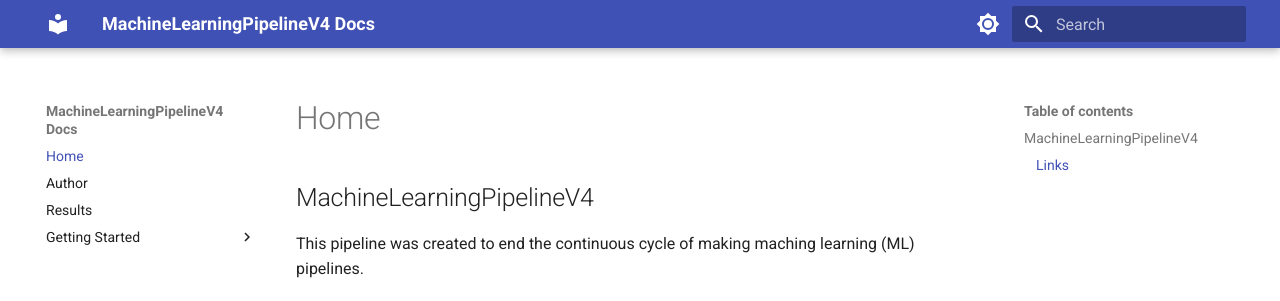
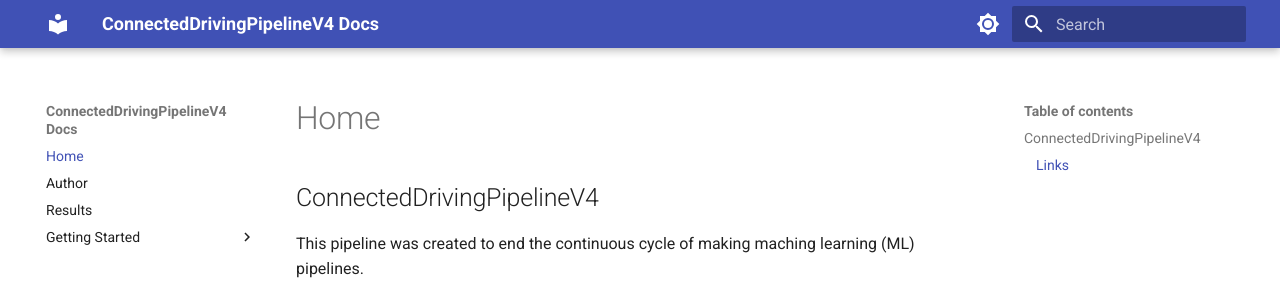
Before and after one commit to aaron777collins/ConnectedDrivingPipelineV4, an MkDocs documentation site: the page built from docs/index.md, in a window 1280 px wide. Shown: the top 301 px of the page. Built offline with MkDocs 1.6.1 and Material for MkDocs 9.7.7, drawn with Linux system fonts in a browser that asks for light colours.

Commit message:
renamed pipeline

````diff
--- a/README.md
+++ b/README.md
@@ -1,6 +1,6 @@
-# MachineLearningPipelineV4
+# ConnectedDrivingPipelineV4
 A refined pipeline for connected driving dataset generation and machine learning. The goal of this pipeline is to be reusable and easy for teams to use.
 
 ## Links
-- [Documentation](http://aaron777collins.github.io/MachineLearningPipelineV4)
-- [Repository](https://github.com/aaron777collins/MachineLearningPipelineV4)
+- [Documentation](http://aaron777collins.github.io/ConnectedDrivingPipelineV4)
+- [Repository](https://github.com/aaron777collins/ConnectedDrivingPipelineV4)
--- a/docs/Getting Started/setup.md
+++ b/docs/Getting Started/setup.md
@@ -7,13 +7,13 @@
 - [Git](https://git-scm.com/downloads)
 ## Install
 1. Install the requirements listed above.
-2. clone the [github repo](https://github.com/aaron777collins/MachineLearningPipelineV4) by running the following in your git bash terminal:
+2. clone the [github repo](https://github.com/aaron777collins/ConnectedDrivingPipelineV4) by running the following in your git bash terminal:
 ``` bash
-git clone https://github.com/aaron777collins/MachineLearningPipelineV4.git
+git clone https://github.com/aaron777collins/ConnectedDrivingPipelineV4.git
 ```
 3. cd into the folder by typing:
 ``` bash
-cd MachineLearningPipelineV4
+cd ConnectedDrivingPipelineV4
 ```
 *Note that all your future commands will be expected to start from this directory.*
 4. Create a folder called `data`
--- a/docs/index.md
+++ b/docs/index.md
@@ -1,4 +1,4 @@
-##  MachineLearningPipelineV4
+##  ConnectedDrivingPipelineV4
 
 This pipeline was created to end the continuous cycle of making maching learning (ML) pipelines.
 
@@ -12,5 +12,5 @@ Head to [Setup](./Getting%20Started/setup.html) to get started.
 ### Links
 - [Setup](./Getting%20Started/setup.html) to get started.
 - [Development](./Getting%20Started/development.html) for developing a pipeline user file.
-- [Repo](https://github.com/aaron777collins/MachineLearningPipelineV4) for the project repository.
+- [Repo](https://github.com/aaron777collins/ConnectedDrivingPipelineV4) for the project repository.
 - [Other Projects](https://www.aaroncollins.info/projects/) that I have created.
--- a/mkdocs.yml
+++ b/mkdocs.yml
@@ -1,4 +1,4 @@
-site_name: MachineLearningPipelineV4 Docs
+site_name: ConnectedDrivingPipelineV4 Docs
 theme:
   name: material
   features:
````
Also changed, not shown: 1 other file.
